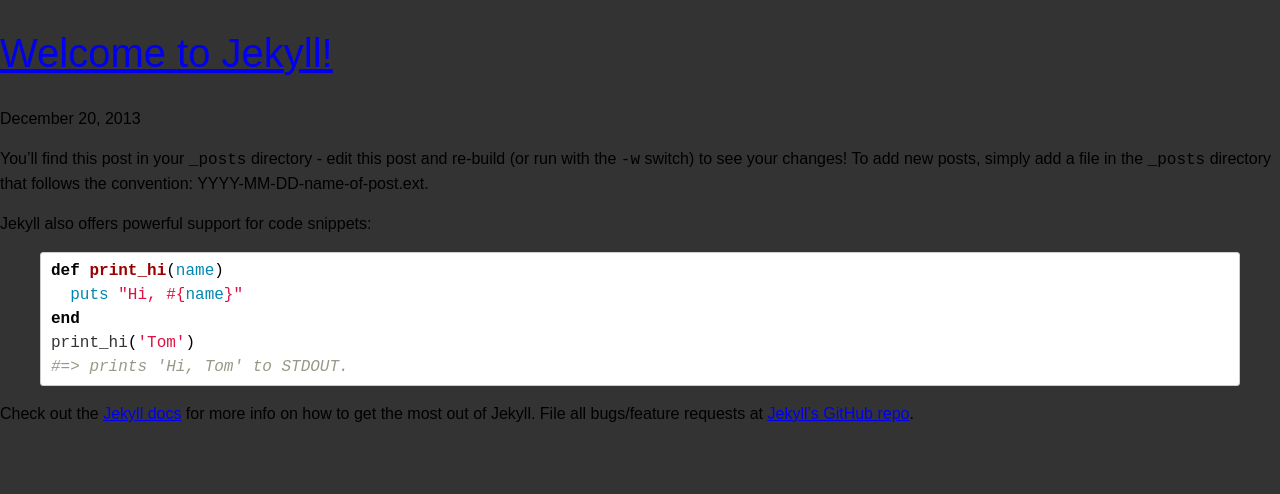
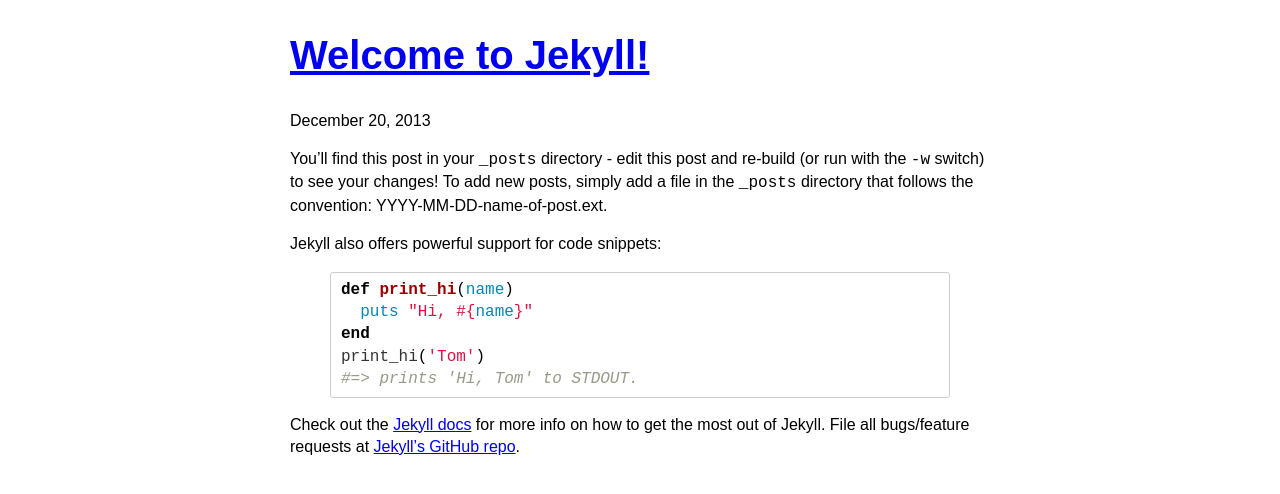
Before and after one commit to tec-club/tec-club.github.io, a Jekyll site: the page built from index.html, in a window 1280 px wide. Shown: the top 494 px of the page. Built offline with Jekyll 4.4.1, drawn with Linux system fonts in a browser that asks for light colours; nearby versions of some CDN libraries; Markdown is read by kramdown in place of the engine named in the settings.

Commit message:
Tidy up styling, remove awendland.github.io remnants

```diff
--- a/_layouts/page.html
+++ b/_layouts/page.html
@@ -1,6 +1,6 @@
 ---
 layout: default
 ---
-<main class="container page clearfix">
+<main class="container page text-content clearfix">
     {{ content }}
 </main>
--- a/_layouts/pagesidebar.html
+++ b/_layouts/pagesidebar.html
@@ -1,7 +1,7 @@
 ---
 layout: default
 ---
-<main class="container page-sidebar clearfix">
+<main class="container page-sidebar text-content clearfix">
     <div class="main-content column two-thirds">
         {{ content }}
     </div>
--- a/_layouts/post.html
+++ b/_layouts/post.html
@@ -13,4 +13,3 @@
         {{ content }}
     </div>
 </section>
-{% endif %}
--- a/css/main.css
+++ b/css/main.css
@@ -159,27 +159,11 @@
 /* Common
 /*
 /*****************************************************************************/
-::-moz-selection {
-  background: #53a1b8;
-  color: #fff;
-  text-shadow: none;
-}
-::selection {
-  background: #53a1b8;
-  color: #fff;
-  text-shadow: none;
-}
 html {
-  font: 18px/1.5 serif;
   font-family: Ubuntu, sans-serif;
-  font-weight: 300;
-  background-color: #333;
+  font-size: 62.5%;
+  line-height: 1.4;
   color: #000000;
-}
-@media (min-width: 40rem) {
-  html {
-    font-size: 16px;
-  }
 }
 code,
 kbd,
@@ -187,49 +171,39 @@
 samp {
   font-weight: 400;
 }
-h1,
-h2,
-h3,
-h4,
-h5,
-h6 {
-  color: #53a1b8;
-  font-weight: 300;
+.text-content {
+  font-size: 1.6rem;
 }
 h1 {
-  font-size: 2.5rem;
-  line-height: 1.33333;
+  font-size: 2.5em;
 }
 h2 {
-  font-size: 2rem;
-  line-height: 1.6;
+  font-size: 2em;
 }
 h3 {
-  font-size: 1.75rem;
-  line-height: 1;
+  font-size: 1.75em;
 }
 h4 {
-  font-size: 1.5rem;
+  font-size: 1.5em;
 }
 h5 {
-  font-size: 1.25rem;
+  font-size: 1.25em;
 }
 h6 {
-  font-size: 1.1rem;
+  font-size: 1.1em;
 }
 ul {
   margin: 0;
 }
-li {
-  padding-top: .5em;
-}
-li:first-child {
-  padding-top: 0;
-}
-h5,
-h6 {
-  margin-top: .3em;
-  margin-bottom: .3em;
+/*****************************************************************************/
+/*
+/* Layout
+/*
+/*****************************************************************************/
+.container {
+  width: 90%;
+  max-width: 70rem;
+  margin: 0 auto;
 }
 /*****************************************************************************/
 /*
```
Also changed, not shown: css/main.less (+19 -32 lines), Gemfile.lock (added).
